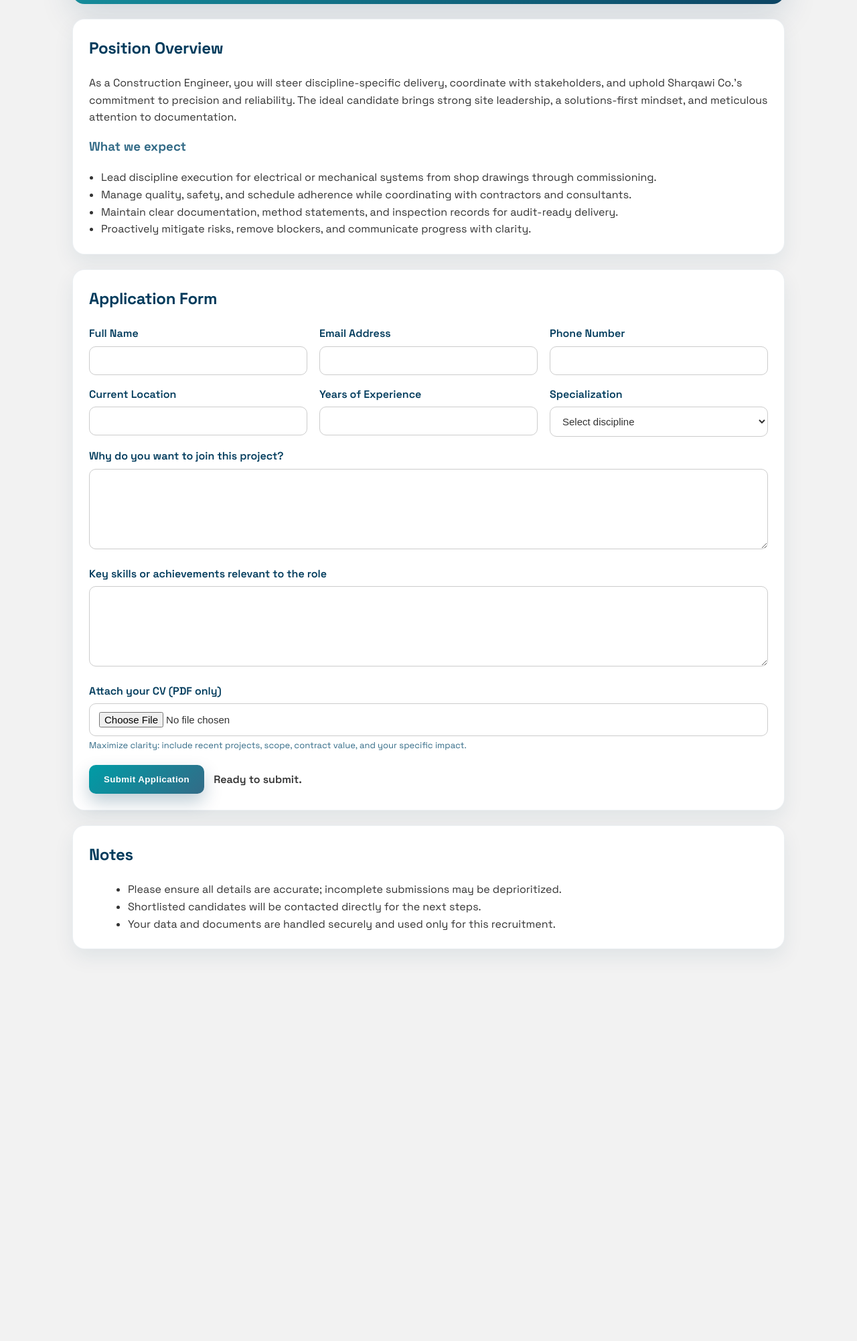
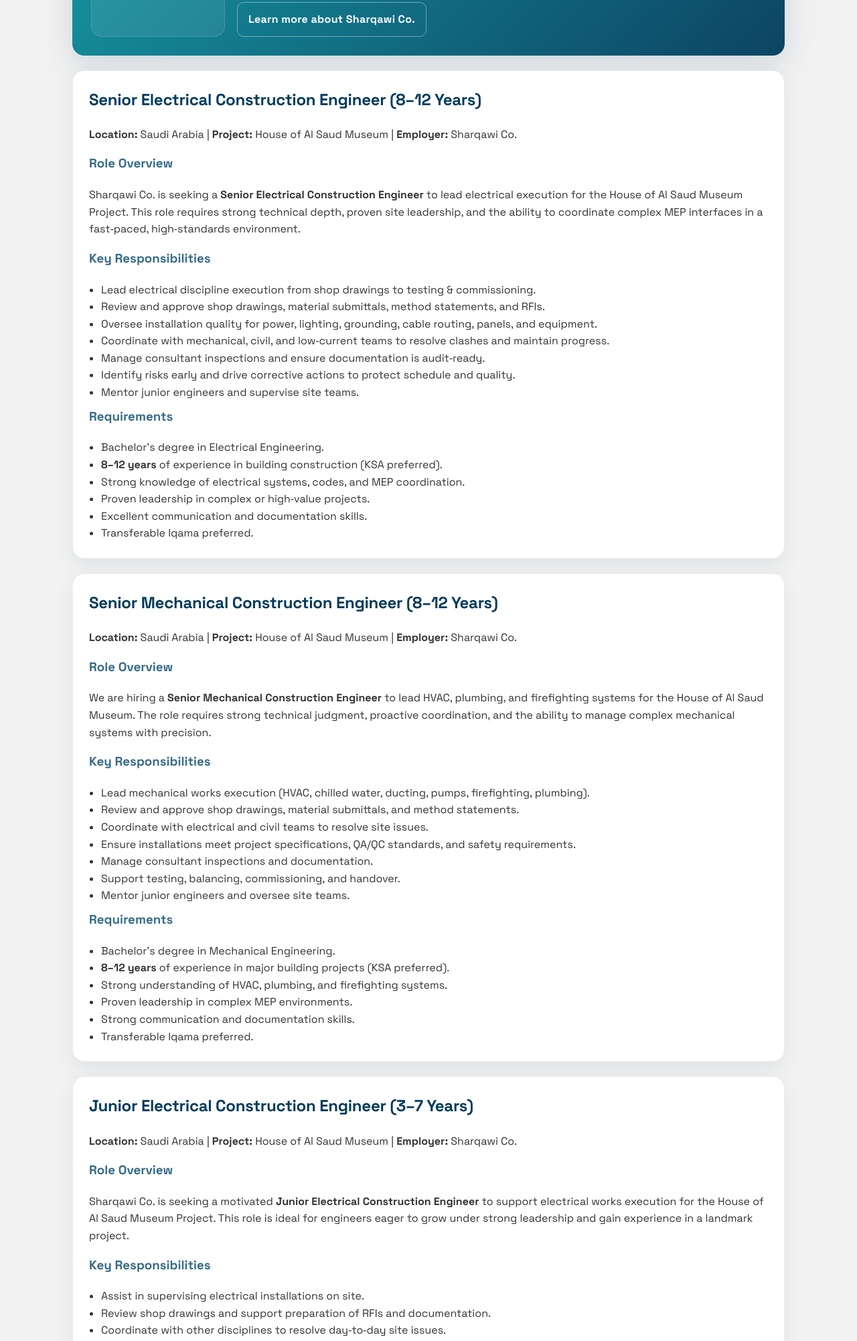
Before and after one commit to hady-habib/Portfolio, a plain HTML site: page job-vacancy-sharqawi.html in a window 1280 px wide. Shown: the part 413-2415 px from the top of the page at 67% size. Before the commit the page ends 1878 px from the top, so only its background shows below. Drawn offline with Linux system fonts and the light colour scheme.

Commit message:
Update job vacancy page with 4 positions (Senior/Junior Electrical/Mechanical)

```diff
--- a/job-vacancy-sharqawi.html
+++ b/job-vacancy-sharqawi.html
@@ -264,6 +264,7 @@
       <div>
         <div class="pill">Sharqawi Co. | House of Al Saud Museum Project</div>
         <h1>Electrical & Mechanical Construction Engineers</h1>
+        <p><strong>Senior (8–12 yrs) | Junior (3–7 yrs)</strong><br>A national landmark project requiring disciplined, detail‑driven engineers who can deliver excellence in a high‑visibility environment.</p>
         <p>Sharqawi Co. is assembling a high-caliber engineering team to deliver the House of Al Saud Museum Project to the highest standards. We are seeking disciplined Electrical and Mechanical Construction Engineers who thrive in complex builds and can drive quality, safety, and coordination across all phases. This call is led by Abdel Hady Habib, a Senior Construction Manager recognized for steering complex, high-value projects across Saudi Arabia with deep MEP leadership experience. He values disciplined execution, precise documentation, and teams that communicate clearly under pressure.</p>
         <div class="hero-actions">
           <a class="btn-ghost" href="https://www.sharqawi-co.com/" target="_blank" rel="noreferrer noopener" aria-label="Visit Sharqawi Co. website">Learn more about Sharqawi Co.</a>
@@ -272,72 +273,124 @@
     </header>
 
     <section class="section">
-      <h2>Position Overview</h2>
-      <p>As a Construction Engineer, you will steer discipline-specific delivery, coordinate with stakeholders, and uphold Sharqawi Co.’s commitment to precision and reliability. The ideal candidate brings strong site leadership, a solutions-first mindset, and meticulous attention to documentation.</p>
-      <h3>What we expect</h3>
+      <h2>Senior Electrical Construction Engineer (8–12 Years)</h2>
+      <p><strong>Location:</strong> Saudi Arabia | <strong>Project:</strong> House of Al Saud Museum | <strong>Employer:</strong> Sharqawi Co.</p>
+
+      <h3>Role Overview</h3>
+      <p>Sharqawi Co. is seeking a <strong>Senior Electrical Construction Engineer</strong> to lead electrical execution for the House of Al Saud Museum Project. This role requires strong technical depth, proven site leadership, and the ability to coordinate complex MEP interfaces in a fast‑paced, high‑standards environment.</p>
+
+      <h3>Key Responsibilities</h3>
       <ul class="overview-list">
-        <li>Lead discipline execution for electrical or mechanical systems from shop drawings through commissioning.</li>
-        <li>Manage quality, safety, and schedule adherence while coordinating with contractors and consultants.</li>
-        <li>Maintain clear documentation, method statements, and inspection records for audit-ready delivery.</li>
-        <li>Proactively mitigate risks, remove blockers, and communicate progress with clarity.</li>
+        <li>Lead electrical discipline execution from shop drawings to testing & commissioning.</li>
+        <li>Review and approve shop drawings, material submittals, method statements, and RFIs.</li>
+        <li>Oversee installation quality for power, lighting, grounding, cable routing, panels, and equipment.</li>
+        <li>Coordinate with mechanical, civil, and low‑current teams to resolve clashes and maintain progress.</li>
+        <li>Manage consultant inspections and ensure documentation is audit‑ready.</li>
+        <li>Identify risks early and drive corrective actions to protect schedule and quality.</li>
+        <li>Mentor junior engineers and supervise site teams.</li>
+      </ul>
+
+      <h3>Requirements</h3>
+      <ul class="overview-list">
+        <li>Bachelor's degree in Electrical Engineering.</li>
+        <li><strong>8–12 years</strong> of experience in building construction (KSA preferred).</li>
+        <li>Strong knowledge of electrical systems, codes, and MEP coordination.</li>
+        <li>Proven leadership in complex or high‑value projects.</li>
+        <li>Excellent communication and documentation skills.</li>
+        <li>Transferable Iqama preferred.</li>
+      </ul>
+    </section>
+
+    <section class="section">
+      <h2>Senior Mechanical Construction Engineer (8–12 Years)</h2>
+      <p><strong>Location:</strong> Saudi Arabia | <strong>Project:</strong> House of Al Saud Museum | <strong>Employer:</strong> Sharqawi Co.</p>
+
+      <h3>Role Overview</h3>
+      <p>We are hiring a <strong>Senior Mechanical Construction Engineer</strong> to lead HVAC, plumbing, and firefighting systems for the House of Al Saud Museum. The role requires strong technical judgment, proactive coordination, and the ability to manage complex mechanical systems with precision.</p>
+
+      <h3>Key Responsibilities</h3>
+      <ul class="overview-list">
+        <li>Lead mechanical works execution (HVAC, chilled water, ducting, pumps, firefighting, plumbing).</li>
+        <li>Review and approve shop drawings, material submittals, and method statements.</li>
+        <li>Coordinate with electrical and civil teams to resolve site issues.</li>
+        <li>Ensure installations meet project specifications, QA/QC standards, and safety requirements.</li>
+        <li>Manage consultant inspections and documentation.</li>
+        <li>Support testing, balancing, commissioning, and handover.</li>
+        <li>Mentor junior engineers and oversee site teams.</li>
+      </ul>
+
+      <h3>Requirements</h3>
+      <ul class="overview-list">
+        <li>Bachelor's degree in Mechanical Engineering.</li>
+        <li><strong>8–12 years</strong> of experience in major building projects (KSA preferred).</li>
+        <li>Strong understanding of HVAC, plumbing, and firefighting systems.</li>
+        <li>Proven leadership in complex MEP environments.</li>
+        <li>Strong communication and documentation skills.</li>
+        <li>Transferable Iqama preferred.</li>
+      </ul>
+    </section>
+
+    <section class="section">
+      <h2>Junior Electrical Construction Engineer (3–7 Years)</h2>
+      <p><strong>Location:</strong> Saudi Arabia | <strong>Project:</strong> House of Al Saud Museum | <strong>Employer:</strong> Sharqawi Co.</p>
+
+      <h3>Role Overview</h3>
+      <p>Sharqawi Co. is seeking a motivated <strong>Junior Electrical Construction Engineer</strong> to support electrical works execution for the House of Al Saud Museum Project. This role is ideal for engineers eager to grow under strong leadership and gain experience in a landmark project.</p>
+
+      <h3>Key Responsibilities</h3>
+      <ul class="overview-list">
+        <li>Assist in supervising electrical installations on site.</li>
+        <li>Review shop drawings and support preparation of RFIs and documentation.</li>
+        <li>Coordinate with other disciplines to resolve day‑to‑day site issues.</li>
+        <li>Support inspections, testing, and commissioning activities.</li>
+        <li>Maintain accurate daily reports and site records.</li>
+      </ul>
+
+      <h3>Requirements</h3>
+      <ul class="overview-list">
+        <li>Bachelor's degree in Electrical Engineering.</li>
+        <li><strong>3–7 years</strong> of experience in building construction.</li>
+        <li>Strong understanding of electrical fundamentals and site execution.</li>
+        <li>Good communication and willingness to learn.</li>
+        <li>Transferable Iqama preferred.</li>
+      </ul>
+    </section>
+
+    <section class="section">
+      <h2>Junior Mechanical Construction Engineer (3–7 Years)</h2>
+      <p><strong>Location:</strong> Saudi Arabia | <strong>Project:</strong> House of Al Saud Museum | <strong>Employer:</strong> Sharqawi Co.</p>
+
+      <h3>Role Overview</h3>
+      <p>We are hiring a <strong>Junior Mechanical Construction Engineer</strong> to support mechanical works for the House of Al Saud Museum. This role offers exposure to complex HVAC, plumbing, and firefighting systems under experienced supervision.</p>
+
+      <h3>Key Responsibilities</h3>
+      <ul class="overview-list">
+        <li>Assist in supervising mechanical installations (HVAC, plumbing, firefighting).</li>
+        <li>Review shop drawings and support documentation preparation.</li>
+        <li>Coordinate with electrical and civil teams on daily site issues.</li>
+        <li>Support inspections, testing, and commissioning.</li>
+        <li>Maintain daily logs and site reports.</li>
+      </ul>
+
+      <h3>Requirements</h3>
+      <ul class="overview-list">
+        <li>Bachelor's degree in Mechanical Engineering.</li>
+        <li><strong>3–7 years</strong> of experience in building construction.</li>
+        <li>Good understanding of mechanical systems and site execution.</li>
+        <li>Strong communication and eagerness to grow.</li>
+        <li>Transferable Iqama preferred.</li>
       </ul>
     </section>
 
     <section class="section">
       <h2>Application Form</h2>
-      <form id="applicationForm">
-        <div class="form-grid">
-          <div>
-            <label for="fullName">Full Name</label>
-            <input type="text" id="fullName" name="fullName" required>
-          </div>
-          <div>
-            <label for="email">Email Address</label>
-            <input type="email" id="email" name="email" required>
-          </div>
-          <div>
-            <label for="phone">Phone Number</label>
-            <input type="tel" id="phone" name="phone" required>
-          </div>
-          <div>
-            <label for="location">Current Location</label>
-            <input type="text" id="location" name="location" required>
-          </div>
-          <div>
-            <label for="experience">Years of Experience</label>
-            <input type="number" id="experience" name="experience" min="0" step="0.5" required>
-          </div>
-          <div>
-            <label for="specialization">Specialization</label>
-            <select id="specialization" name="specialization" required>
-              <option value="">Select discipline</option>
-              <option value="Electrical">Electrical</option>
-              <option value="Mechanical">Mechanical</option>
-            </select>
-          </div>
-        </div>
+      <p style="margin-bottom: 20px;">Please fill out the Google Form to submit your application. Make sure to include all required information and attach your CV.</p>
 
-        <div style="margin-top:16px;">
-          <label for="motivation">Why do you want to join this project?</label>
-          <textarea id="motivation" name="motivation" required></textarea>
-        </div>
-
-        <div style="margin-top:16px;">
-          <label for="skills">Key skills or achievements relevant to the role</label>
-          <textarea id="skills" name="skills" required></textarea>
-        </div>
-
-        <div style="margin-top:16px;">
-          <label for="cv">Attach your CV (PDF only)</label>
-          <input type="file" id="cv" name="cv" accept="application/pdf" required>
-          <div class="inline-tip">Maximize clarity: include recent projects, scope, contract value, and your specific impact.</div>
-        </div>
-
-        <div class="submit-row">
-          <button id="submitBtn" type="submit">Submit Application</button>
-          <span id="statusMessage" class="status">Ready to submit.</span>
-        </div>
-      </form>
+      <div style="text-align: center;">
+        <a href="https://docs.google.com/forms/d/e/1FAIpQLSf2zABaWfzwG2BeOzbkIxxfe_wypuBUbqkqMsfrF2gbnyEoxA/viewform" target="_blank" rel="noopener noreferrer" class="btn-ghost" style="display: inline-flex; background: linear-gradient(135deg, var(--primary-teal), var(--accent-steel)); border: none; color: white; padding: 16px 32px; font-size: 16px;">
+          Apply
+        </a>
+      </div>
     </section>
 
     <section class="section notes">
@@ -349,62 +402,5 @@
       </ul>
     </section>
   </div>
-
-  <script>
-    const WEB_APP_URL = 'https://script.google.com/macros/s/AKfycbz3lnNWBXrH4x4RzbdJrk0UTv5oNswxD-po6idZiZe7A0c6PH-y_6EB0IpoBU0vNAQJRA/exec';
-
-    const submitBtn = document.getElementById('submitBtn');
-    const statusMessage = document.getElementById('statusMessage');
-    const form = document.getElementById('applicationForm');
-
-    function setStatus(message, isError = false) {
-      statusMessage.textContent = message;
-      statusMessage.className = 'status ' + (isError ? 'err' : 'ok');
-    }
-
-    // Create hidden iframe for form submission (bypasses CORS)
-    let iframe = document.createElement('iframe');
-    iframe.name = 'hiddenFrame';
-    iframe.style.display = 'none';
-    document.body.appendChild(iframe);
-
-    form.addEventListener('submit', function(event) {
-      event.preventDefault();
-
-      const cvFile = document.getElementById('cv').files[0];
-      if (!cvFile) {
-        setStatus('Please attach your CV (PDF).', true);
-        return;
-      }
-      if (cvFile.type !== 'application/pdf') {
-        setStatus('Only PDF files are accepted.', true);
-        return;
-      }
-
-      submitBtn.disabled = true;
-      submitBtn.textContent = 'Submitting…';
-      setStatus('Uploading your application…');
-
-      // Set form to submit to iframe
-      form.setAttribute('action', WEB_APP_URL);
-      form.setAttribute('method', 'POST');
-      form.setAttribute('target', 'hiddenFrame');
-      form.setAttribute('enctype', 'multipart/form-data');
-
-      // Submit the actual form
-      form.submit();
-
-      // Show success after 2 seconds (can't read iframe response due to CORS)
-      setTimeout(function() {
-        setStatus('Application submitted successfully. Thank you!');
-        form.removeAttribute('action');
-        form.removeAttribute('method');
-        form.removeAttribute('target');
-        form.reset();
-        submitBtn.disabled = false;
-        submitBtn.textContent = 'Submit Application';
-      }, 2000);
-    });
-  </script>
 </body>
 </html>
```
